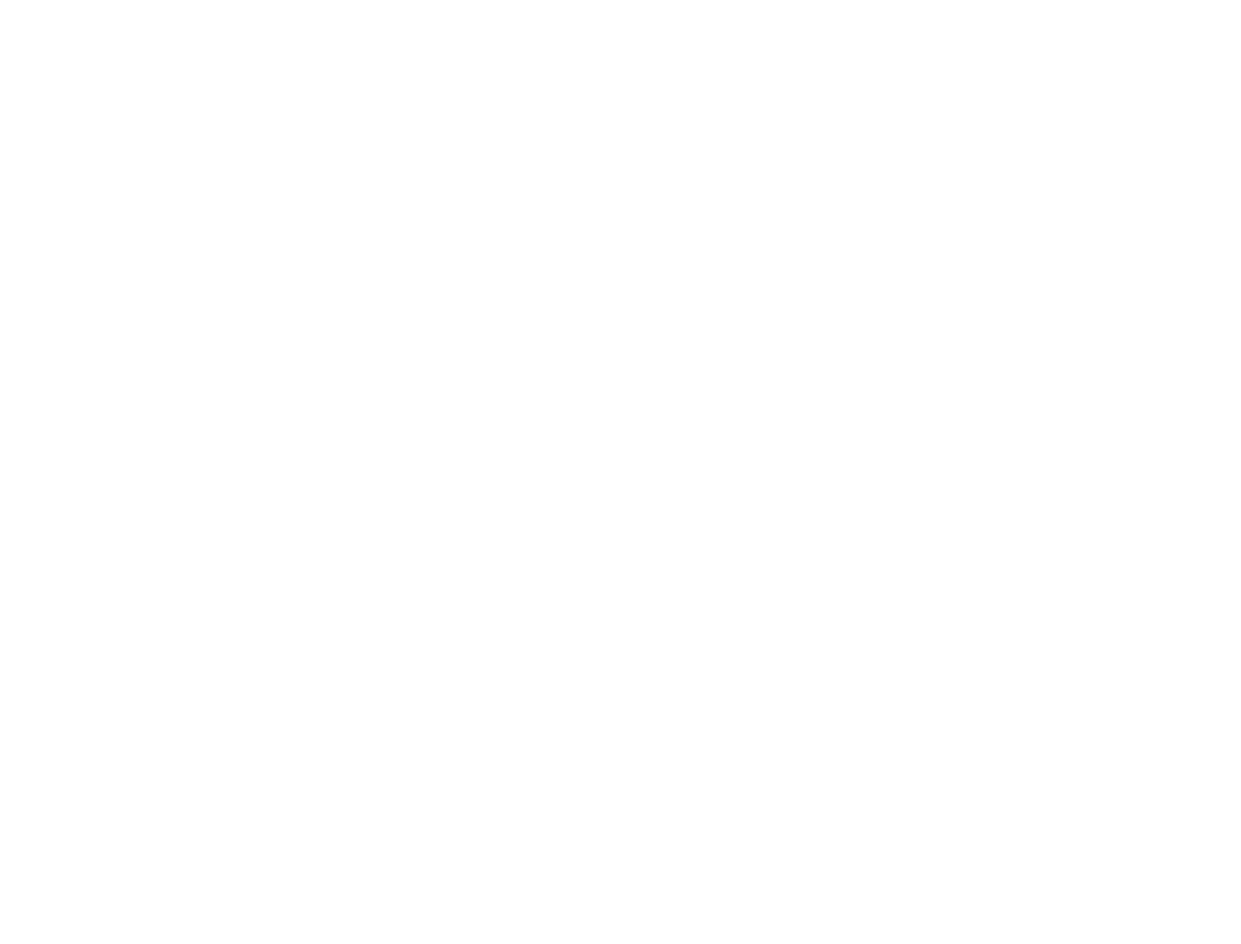
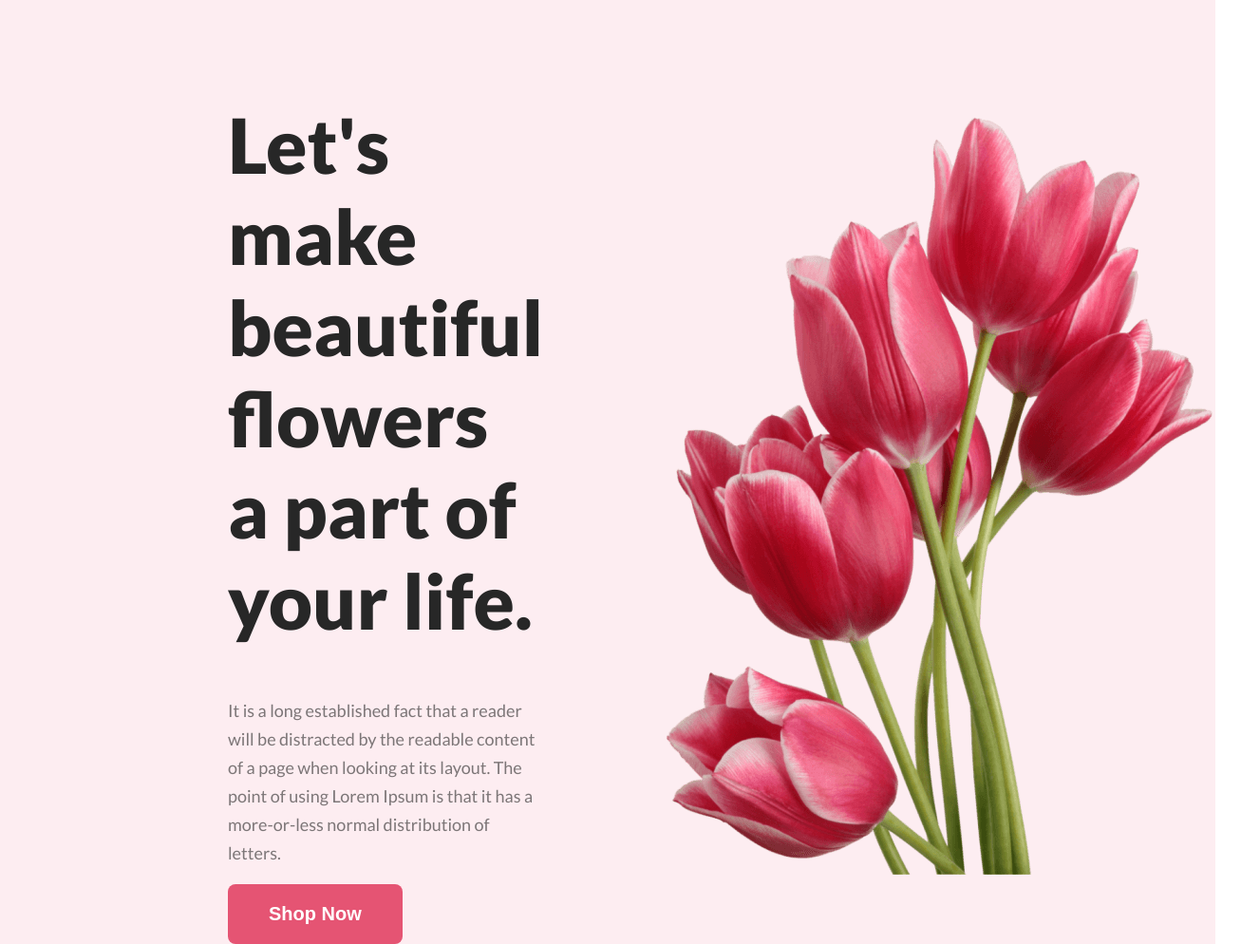
Before and after one commit to Abusayedshuvo/assignment-1, a plain HTML site: page index.html in a window 1280 px wide. Shown: the whole page at 95% size, 1307 px wide, since content can reach past the window. Before the commit the page ends 800 px from the top, so only its background shows below. Drawn offline with Linux system fonts and the light colour scheme.

Commit message:
banner complete

```diff
--- a/index.html
+++ b/index.html
@@ -1,14 +1,34 @@
 <!DOCTYPE html>
 <html lang="en">
+
 <head>
     <meta charset="UTF-8">
     <meta name="viewport" content="width=device-width, initial-scale=1.0">
+    <link rel="preconnect" href="https://fonts.googleapis.com">
+    <link rel="preconnect" href="https://fonts.gstatic.com" crossorigin>
+    <link href="https://fonts.googleapis.com/css2?family=Lato:wght@100;300;400;700;900&display=swap" rel="stylesheet">
+    <link rel="stylesheet" href="style.css">
     <title>Assignment-1 | Online Flower Shop</title>
 </head>
+
 <body>
+    <!-- header start  -->
     <header>
+<!-- banner start -->
+<div class="banner">
+    <div class="content">
+    <h1 class="title">Let's make beautiful flowers a part of your life.</h1>
+    <p>It is a long established fact that a reader will be distracted by the readable content of a page when looking at its layout. The point of using Lorem Ipsum is that it has a more-or-less normal distribution of letters.</p>
+    <button class="primary-btn">Shop Now</button>
+</div>
+<div class="img-box">
+    <img src="img/banner.png" alt="">
+</div>
+</div>
+<!-- banner end -->
+    </header>
+<!-- header start  -->
 
-    </header>
     <main>
 
     </main>
@@ -16,4 +36,5 @@
 
     </footer>
 </body>
+
 </html>
--- /dev/null
+++ b/style.css
@@ -0,0 +1,51 @@
+body {
+    font-family: 'Lato', sans-serif;
+    padding: 0;
+    margin: 0;
+}
+
+/* common css */
+p {
+    font-size: 18px;
+    line-height: 30px;
+    color: rgba(39, 39, 39, 0.60);
+}
+
+.primary-btn {
+    border-radius: 8px;
+    background-color: #E55473;
+    border: 0;
+    color: #fff;
+    padding: 20px 43px;
+    font-size: 20px;
+    font-weight: 700;
+}
+
+.section-title {
+    color: #272727;
+    text-align: center;
+    font-size: 40px;
+    font-weight: 800;
+}
+
+/* banner css */
+
+.banner {
+    background: rgba(229, 84, 115, 0.10);
+    /* height: 100vh; */
+    display: flex;
+    gap: 100px;
+    justify-content: space-between;
+    align-items: center;
+    padding: 50px 240px 0px 240px;
+}
+
+.banner .title {
+    font-size: 80px;
+    font-weight: 800;
+    color: #272727;
+}
+
+.banner .content {
+    max-width: 700px;
+}
```
Also changed, not shown: img/banner.png (renamed from img/pngwing 10.png), img/pngwing-1.png (renamed from img/pngwing 6.png), img/pngwing-2.png (renamed from img/pngwing 5.png), img/pngwing-3.png (renamed from img/pngwing 7.png).
